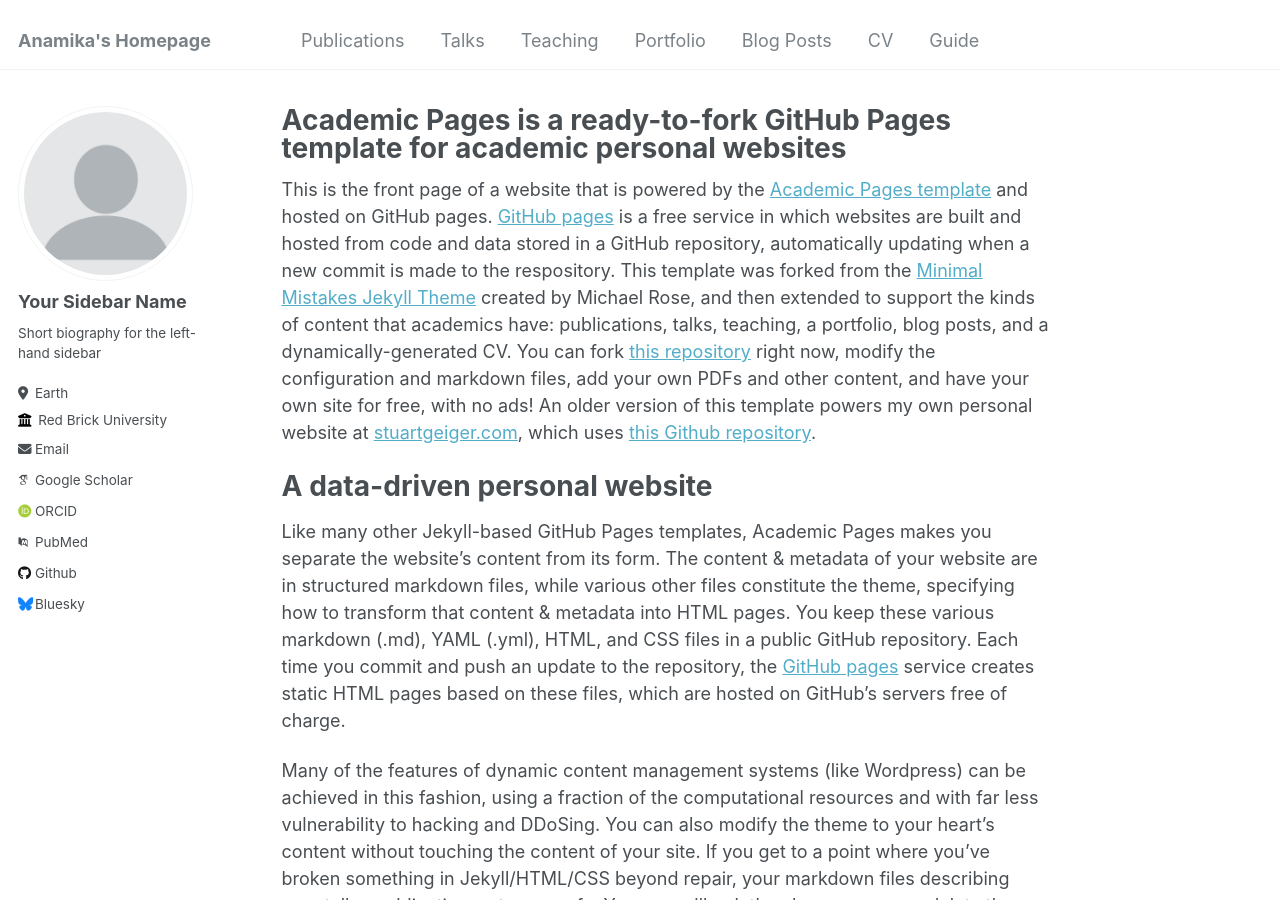
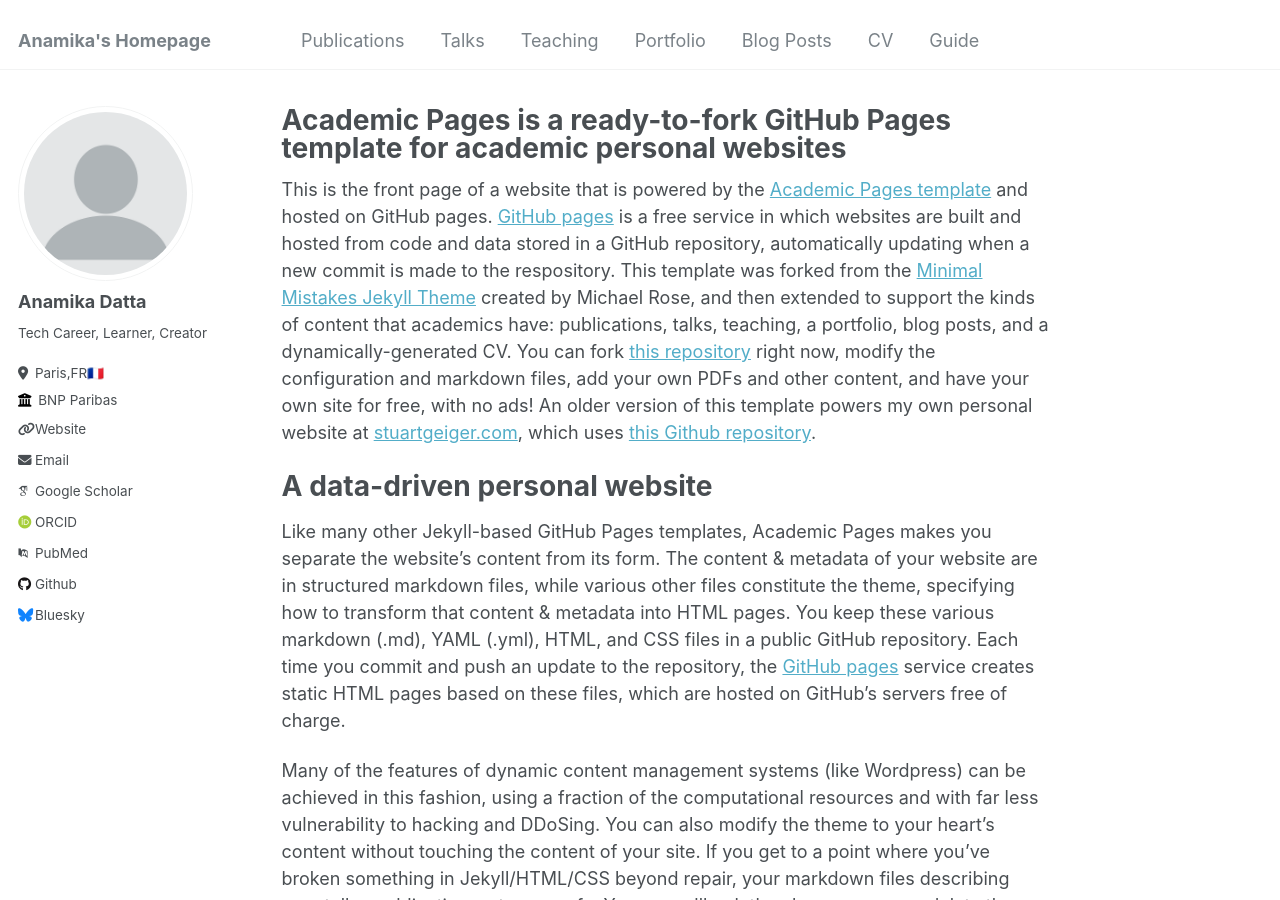
Before and after one commit to iamanamikad/blog, a Jekyll site: the page built from _pages/about.md, in a window 1280 px wide and 900 px high. Built offline with Jekyll 4.4.1, drawn with Linux system fonts in a browser that asks for light colours; some web fonts are replaced.

Commit message:
Update _config.yml

```diff
--- a/_config.yml
+++ b/_config.yml
@@ -12,7 +12,7 @@ title                    : "Anamika's Homepage"
 title_separator          : "-"
 name                     : &name "Anamika Datta"
 description              : &description "Tech Career, Learner, Creator"
-url                      : https://academicpages.github.io # the base hostname & protocol for your site e.g. "https://mmistakes.github.io"
+url                      : https://anamikad.com # the base hostname & protocol for your site e.g. "https://mmistakes.github.io"
 baseurl                  : "" # the subpath of your site, e.g. "/blog"
 repository               : "iamanamikad/blog"
 
@@ -22,13 +22,13 @@ repository               : "iamanamikad/blog"
 author:
   # Biographic information
   avatar           : "profile.png"
-  name             : "Your Sidebar Name"
+  name             : "Anamika Datta"
   pronouns         : # example: "she/her"
-  bio              : "Short biography for the left-hand sidebar"
-  location         : "Earth"
-  employer         : "Red Brick University"
-  uri              : # URL
-  email            : "none@example.org"
+  bio              : "Tech Career, Learner, Creator"
+  location         : "Paris,FR🇫🇷"
+  employer         : "BNP Paribas"
+  uri              : "anamikad.com"
+  email            : "anamikad@duck.com"
 
   # Academic websites
   arxiv            : # URL - Update with the correct link to your profile
```
